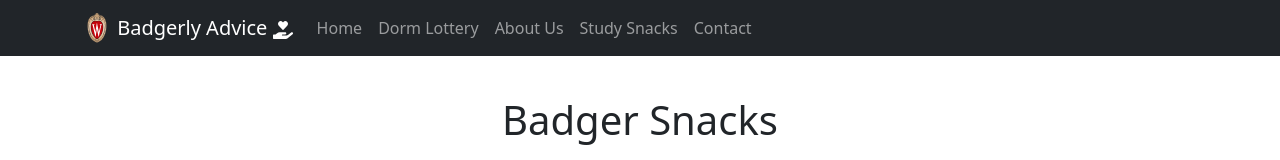
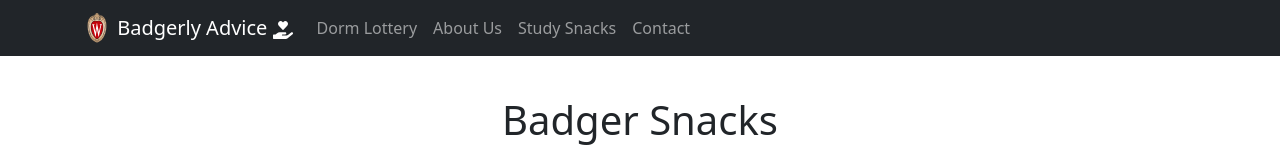
Before and after one commit to CS571-F25/p81, a React (Vite) app: page /p81/study-snacks in a window 1280 px wide. Shown: the top 160 px of the page. Built offline with nearby package versions, Linux system fonts and the light colour scheme.

Commit message:
accessibility checks, remove redundant link to home page to clean up navbar

```diff
--- a/src/components/pages/BadgerSnacks.jsx
+++ b/src/components/pages/BadgerSnacks.jsx
@@ -1,34 +1,34 @@
-import { useEffect, useState } from "react";
-import { Col, Container, Image, Row, Form } from "react-bootstrap";
-import restaurantsJson from "../../resources/restaurants.json";
-import SnackCard from "../SnackCard.jsx";
-import "./BadgerSnacks.css";
-import useStorage from "../../hooks/useStorage.js";
+import { useEffect, useState } from 'react';
+import { Col, Container, Image, Row, Form } from 'react-bootstrap';
+import restaurantsJson from '../../resources/restaurants.json';
+import SnackCard from '../SnackCard.jsx';
+import './BadgerSnacks.css';
+import useStorage from '../../hooks/useStorage.js';
 export default function BadgerSnacks() {
   const [restaurants, setRestaurants] = useStorage(
-    "restaurants",
-    restaurantsJson
+    'restaurants',
+    restaurantsJson,
   );
-  const [selectedTag, setSelectedTag] = useState("all");
+  const [selectedTag, setSelectedTag] = useState('all');
 
   // Get all unique tags from restaurants
   const allTags = [
-    "all",
-    "Favorites",
+    'all',
+    'Favorites',
     ...new Set(restaurants.flatMap((r) => r.tags || [])),
   ];
 
   // Filter restaurants based on selected tag
   let filteredRestaurants =
-    selectedTag === "all"
+    selectedTag === 'all'
       ? restaurants
       : restaurants.filter((r) => r.tags && r.tags.includes(selectedTag));
-  if (selectedTag === "Favorites") {
+  if (selectedTag === 'Favorites') {
     filteredRestaurants = restaurants.filter((r) => r.liked);
   }
 
   function handleFavorite(restaurantId) {
-    console.log("Toggling favorite for restaurant ID:", restaurantId);
+    console.log('Toggling favorite for restaurant ID:', restaurantId);
     const newRestaurants = restaurants.map((restaurant) => {
       if (restaurant.id === restaurantId) {
         console.log(restaurant);
@@ -46,17 +46,18 @@ export default function BadgerSnacks() {
   return (
     <div>
       <h1>Badger Snacks</h1>
-      <Container fluid className="badger-snacks-container">
-        <div className="filter-section" style={{ marginBottom: "1.5rem" }}>
-          <Form.Group style={{ maxWidth: "300px" }}>
-            <Form.Label>Filter by Tag:</Form.Label>
+      <Container fluid className='badger-snacks-container'>
+        <div className='filter-section' style={{ marginBottom: '1.5rem' }}>
+          <Form.Group style={{ maxWidth: '300px' }}>
+            <Form.Label htmlFor='tag-filter'>Filter by Tag:</Form.Label>
             <Form.Select
+              id='tag-filter'
               value={selectedTag}
               onChange={(e) => setSelectedTag(e.target.value)}
             >
               {allTags.map((tag) => (
                 <option key={tag} value={tag}>
-                  {tag === "all" ? "All Restaurants" : tag}
+                  {tag === 'all' ? 'All Restaurants' : tag}
                 </option>
               ))}
             </Form.Select>
--- a/src/components/pages/Home.jsx
+++ b/src/components/pages/Home.jsx
@@ -15,6 +15,7 @@ export default function Home() {
           margin: '1rem 0',
           borderRadius: '8px',
           boxShadow: '0 4px 8px rgba(0, 0, 0, 0.1)',
+          border: '3px solid black',
         }}
       />
       <h2>
--- a/src/components/structural/BadgerNavbar.jsx
+++ b/src/components/structural/BadgerNavbar.jsx
@@ -18,11 +18,8 @@ export default function BadgerNavbar() {
           />{' '}
           Badgerly Advice <FaHandHoldingHeart />
         </Navbar.Brand>
-        <Navbar.Collapse id='responsive-navbar-nav' className='me-auto'>
+        <Navbar.Collapse id='responsive-navbar-na v' className='me-auto'>
           <Nav>
-            <Nav.Link as={Link} to='/p81/'>
-              Home
-            </Nav.Link>
             <Nav.Link as={Link} to='/p81/dormLottery'>
               Dorm Lottery
             </Nav.Link>
```
Also changed, not shown: 3 other files (tests, documents, lock files or other folders).
